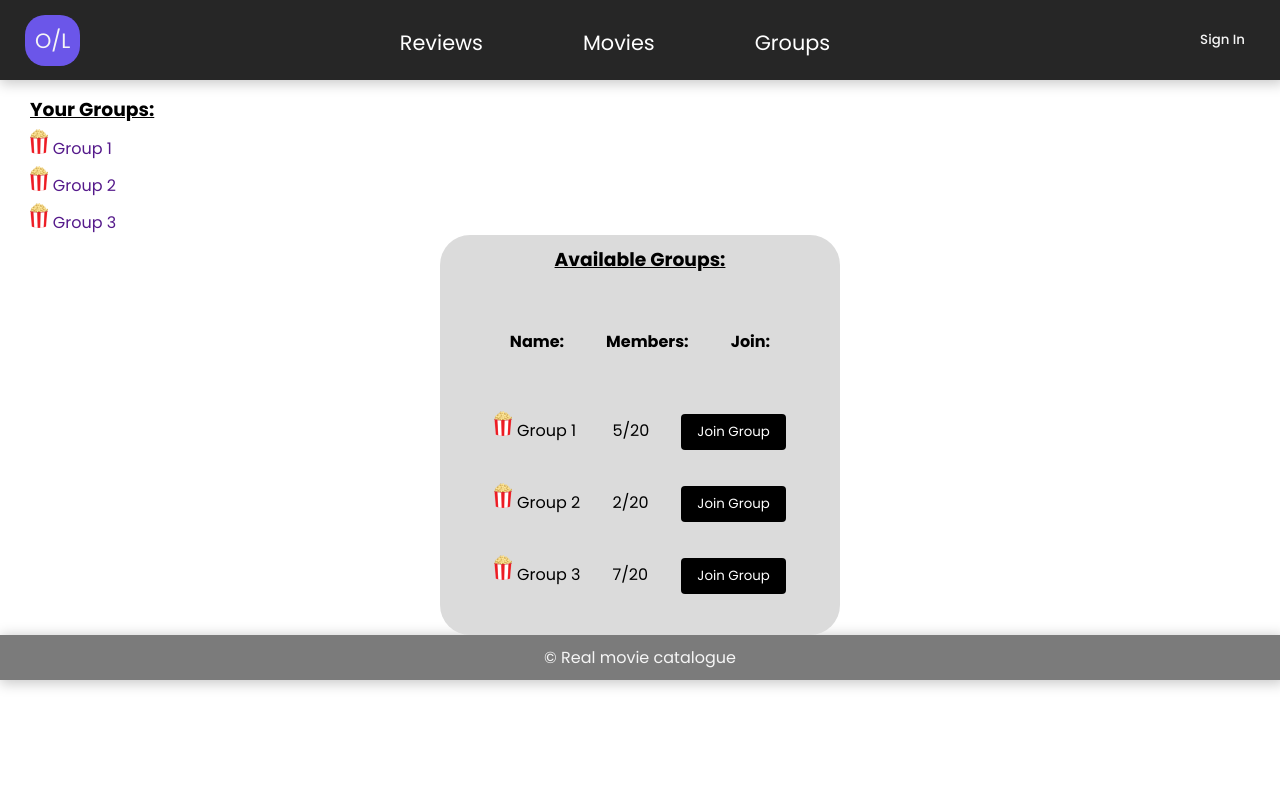
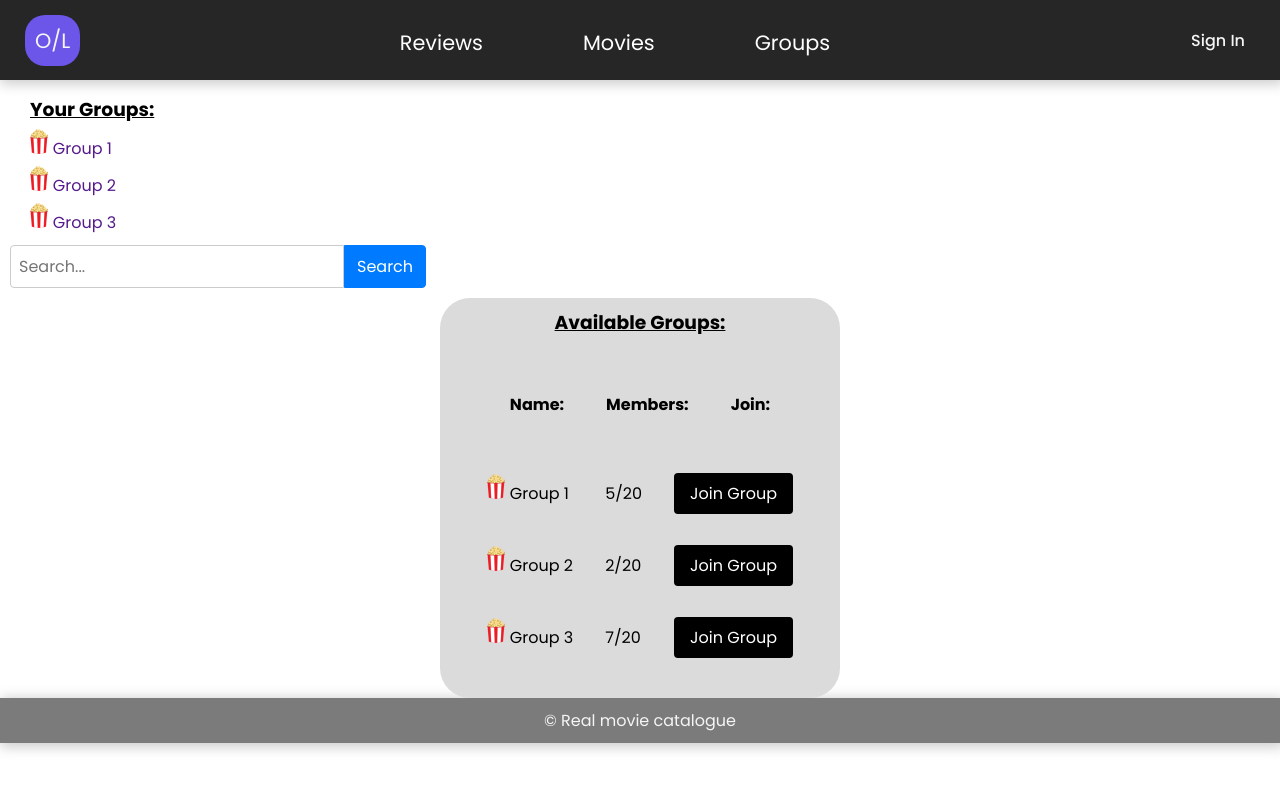
Before and after one commit to TVT22-11/Web-Project, a React (Create React App) app in the folder react-app/: page /groups in a window 1280 px wide. Shown: the top 790 px of the page. Built offline with nearby package versions, Linux system fonts and the light colour scheme.

Commit message:
Searchbar Komponentti lisätty

```diff
--- a/react-app/src/components/Groups/Groups.js
+++ b/react-app/src/components/Groups/Groups.js
@@ -1,6 +1,7 @@
 // components/Groups/Groups.js
 import React from 'react';
 import YourGroups from './yourGroups';
+import SearchBar from '../Searchbar/searchbar';
 import AvailableGroups from './availableGroups';
 
 
@@ -8,6 +9,7 @@ function Groups() {
   return (
     <div>
       <YourGroups />
+      <SearchBar />
       <AvailableGroups />
     </div>
   );
--- a/react-app/src/components/Searchbar/search.css
+++ b/react-app/src/components/Searchbar/search.css
@@ -1 +1,29 @@
 /*SEARCHBAR*/
+
+.search-bar {
+    display: flex;
+    max-width: 300px;
+    margin: 10px;
+  }
+
+  input {
+    flex: 1;
+    padding: 8px;
+    border: 1px solid #ccc;
+    border-radius: 4px 0 0 4px;
+    font-size: 16px;
+  }
+
+  button {
+    padding: 8px 12px;
+    border: 1px solid #007BFF;
+    border-radius: 0 4px 4px 0;
+    background-color: #007BFF;
+    color: #fff;
+    cursor: pointer;
+    font-size: 16px;
+  }
+
+  button:hover {
+    background-color: #0056b3;
+  }
--- /dev/null
+++ b/react-app/src/components/Searchbar/searchbar.jsx
@@ -0,0 +1,36 @@
+
+import React, { useState } from 'react';
+import './search.css'; // Import the CSS file for styling
+
+const SearchBar = ({ onSearch }) => {
+  const [query, setQuery] = useState('');
+
+  const handleInputChange = (e) => {
+    setQuery(e.target.value);
+  };
+
+  const handleSearch = () => {
+    onSearch(query);
+  };
+
+  const handleKeyPress = (e) => {
+    if (e.key === 'Enter') {
+      handleSearch();
+    }
+  };
+
+  return (
+    <div className="search-bar">
+      <input
+        type="text"
+        placeholder="Search..."
+        value={query}
+        onChange={handleInputChange}
+        onKeyPress={handleKeyPress}
+      />
+      <button onClick={handleSearch}>Search</button>
+    </div>
+  );
+};
+
+export default SearchBar;
```
Also changed, not shown: react-app/src/components/Searchbar/searchbar.js (deleted, +0 -11 lines).
